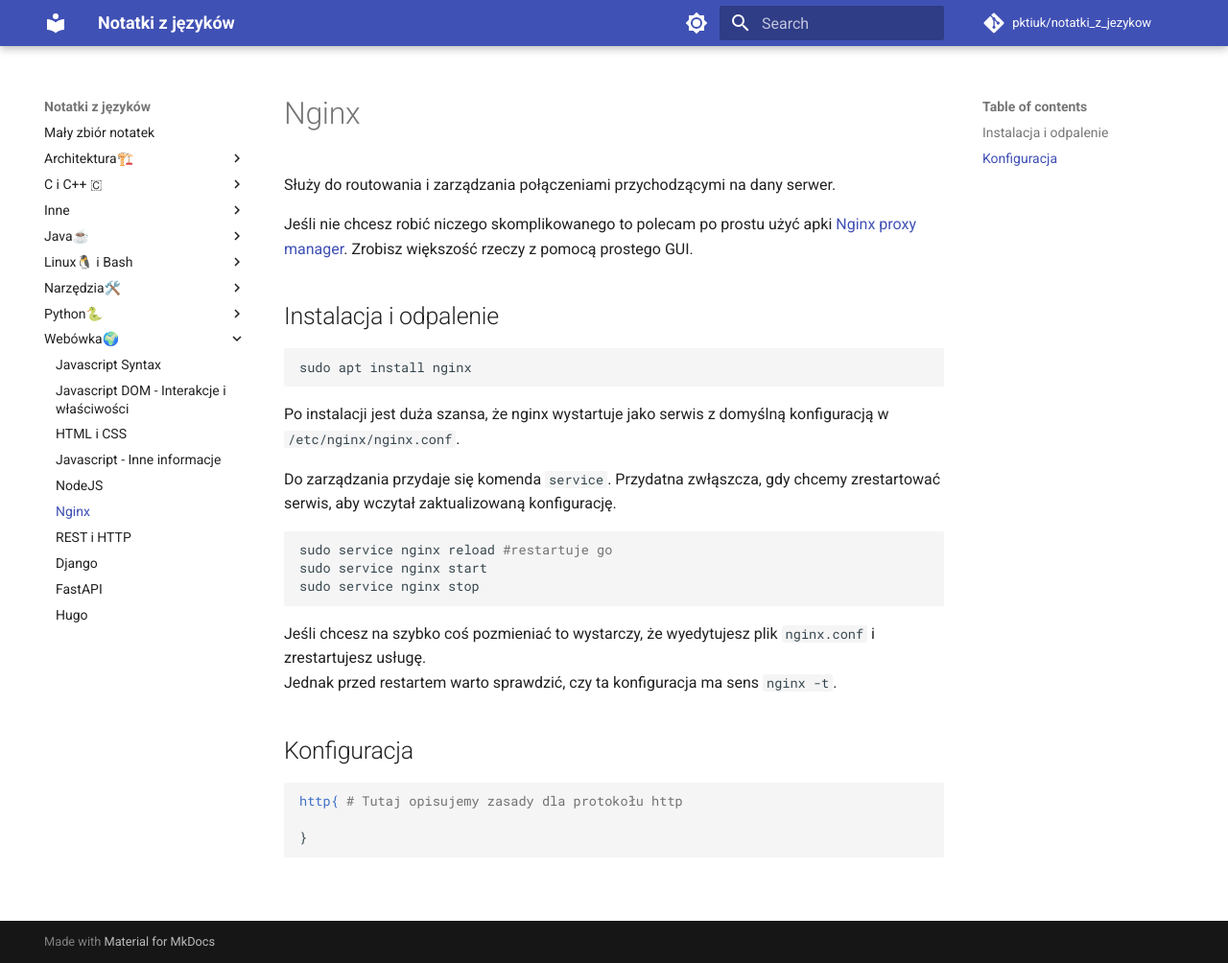
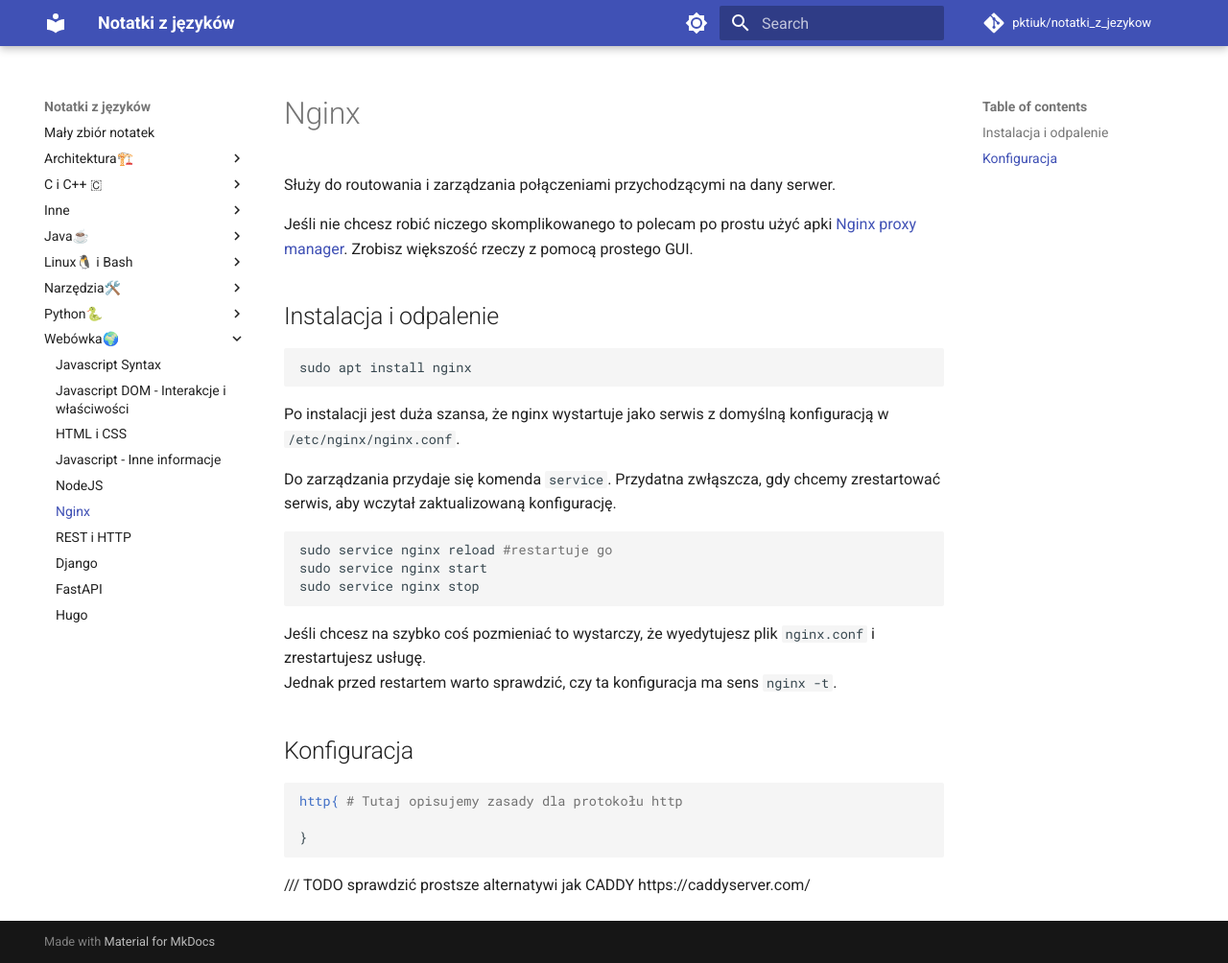
Before and after one commit to pktiuk/notatki_z_jezykow, an MkDocs documentation site: the page built from docs/Webówka🌍/7_nginx.md, in a window 1280 px wide and 1004 px high. Shown: the whole window at 96% size. Built offline with MkDocs 1.6.1 and Material for MkDocs 9.7.7, drawn with Linux system fonts in a browser that asks for light colours; comment, search, counter and statistics services are not loaded.

Commit message:
Update 7_nginx.md

````diff
--- a/docs/Webówka🌍/7_nginx.md
+++ b/docs/Webówka🌍/7_nginx.md
@@ -31,3 +31,5 @@
 }
 
 ```
+
+/// TODO sprawdzić prostsze alternatywi jak CADDY https://caddyserver.com/
````
